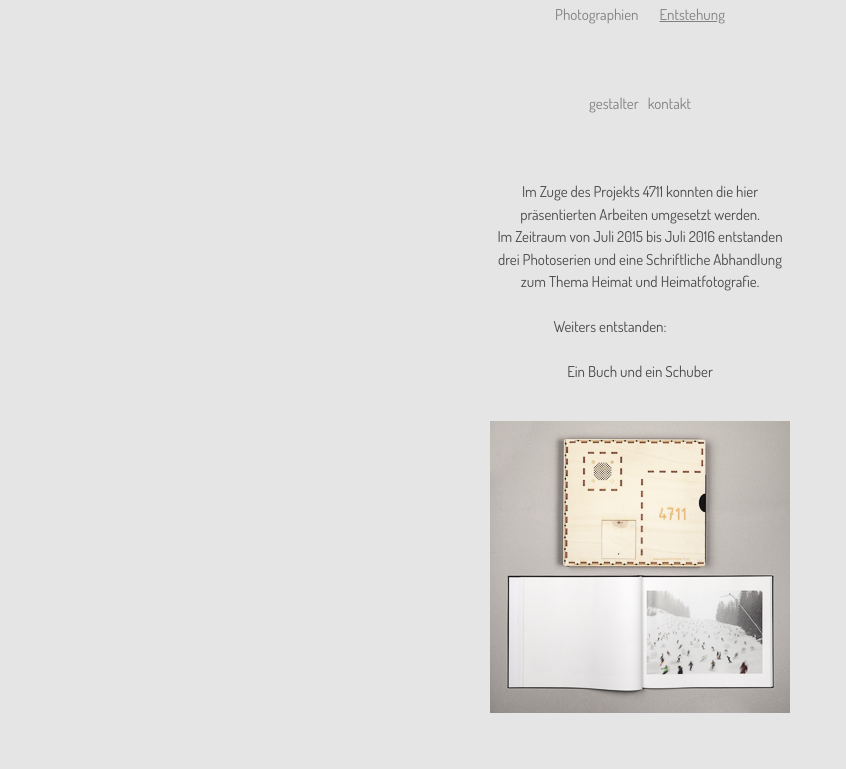
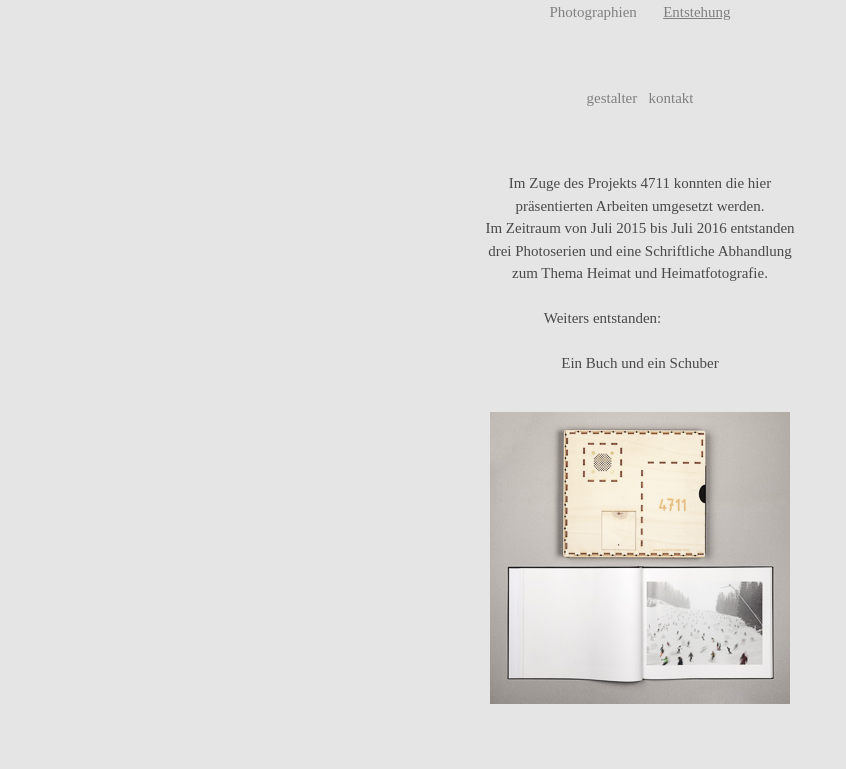
Before and after one commit to moritzlechner/kunstschnee, a plain HTML site: page doku.html in a window 1280 px wide. Shown: the part 62-831 px from the top of the page, without its empty margins (0-846 px from the left). Drawn offline with Linux system fonts and the light colour scheme.

Commit message:
Update doku.html

```diff
--- a/doku.html
+++ b/doku.html
@@ -6,7 +6,6 @@
   <title>doku | 4711</title>
 <link rel="icon" href="adler.png">
   <link rel="stylesheet" href="dist/css/lightbox.css">
-  <link href="https://fonts.googleapis.com/css?family=Dosis" rel="stylesheet">
 
 </head>
 
```
